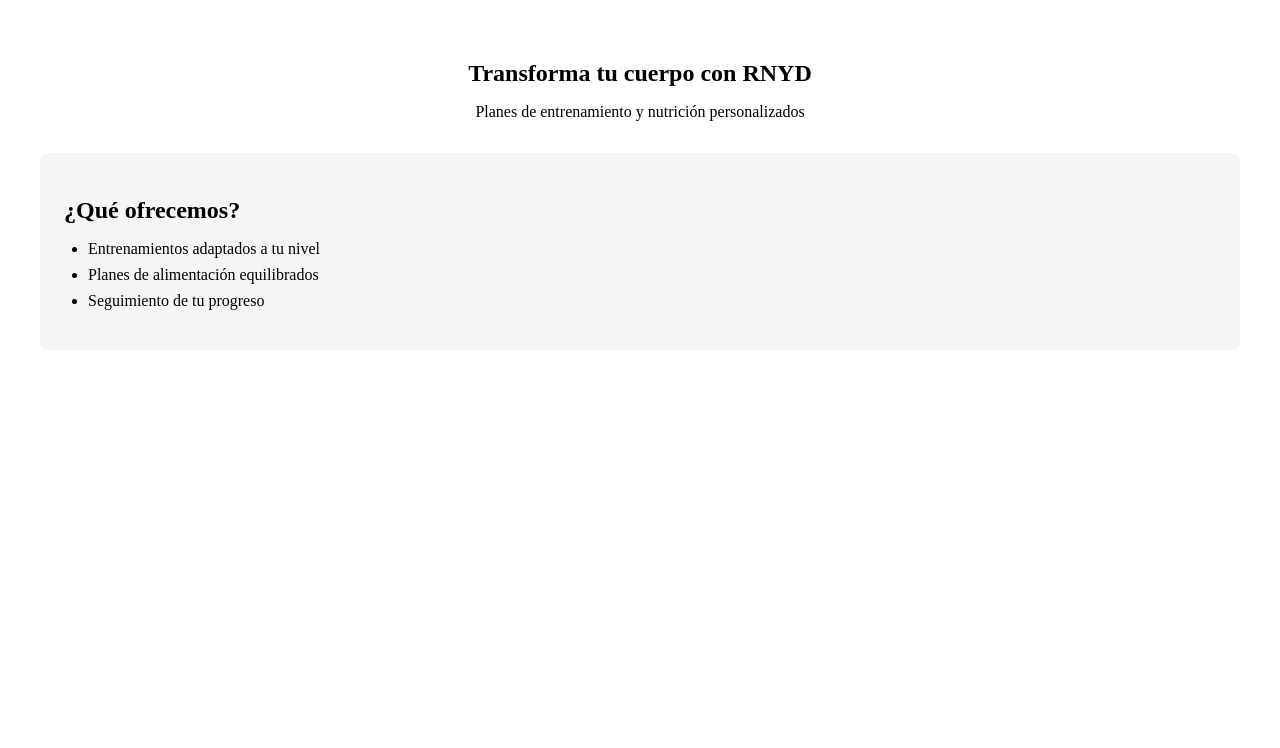
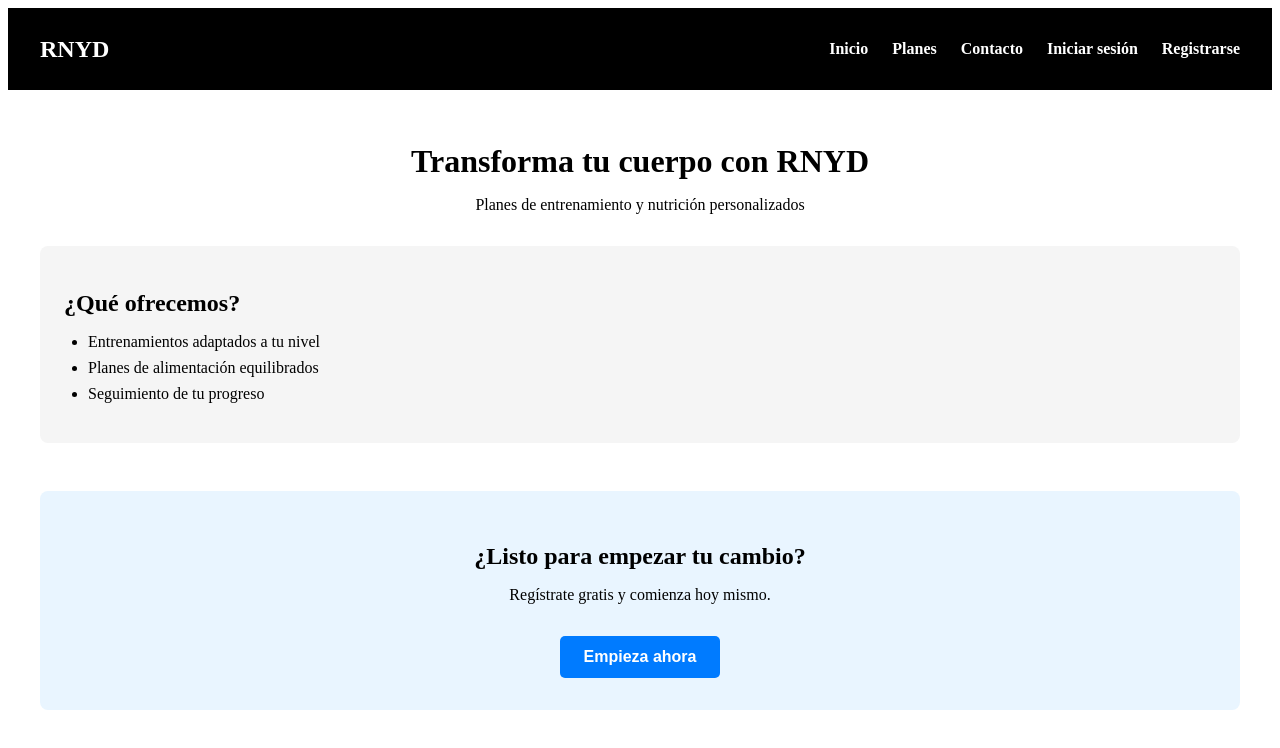
Before and after one commit to rmoralesinformatica/RNYD-Front, an Angular app: page / in a window 1280 px wide. Shown: the top 748 px of the page. Built offline with nearby package versions, Linux system fonts and the light colour scheme.

Commit message:
shared: creado componente Header con menú de navegación superior

```diff
--- a/src/app/guest/guest.module.ts
+++ b/src/app/guest/guest.module.ts
@@ -2,12 +2,14 @@ import { NgModule } from '@angular/core';
 import { CommonModule } from '@angular/common';
 import { GuestRoutingModule } from './guest-routing.module';
 import { HomeComponent } from './home/home.component';
+import { SharedModule } from '../shared/shared.module';
 
 @NgModule({
   declarations: [HomeComponent],
   imports: [
     CommonModule,
-    GuestRoutingModule
+    GuestRoutingModule,
+    SharedModule
   ]
 })
 export class GuestModule {}
--- a/src/app/guest/home/home.component.html
+++ b/src/app/guest/home/home.component.html
@@ -1,15 +1,24 @@
-<main class="home-container">
-  <section class="hero">
+<app-header></app-header>
+ <main class="home-container">
+
+  <div class="hero">
     <h1>Transforma tu cuerpo con RNYD</h1>
     <p>Planes de entrenamiento y nutrición personalizados</p>
-  </section>
+  </div>
 
-  <section class="features">
+  <div class="features">
     <h2>¿Qué ofrecemos?</h2>
     <ul>
       <li>Entrenamientos adaptados a tu nivel</li>
       <li>Planes de alimentación equilibrados</li>
       <li>Seguimiento de tu progreso</li>
     </ul>
-  </section>
+  </div>
+
+  <div class="cta">
+    <h2>¿Listo para empezar tu cambio?</h2>
+    <p>Regístrate gratis y comienza hoy mismo.</p>
+    <button class="main-btn">Empieza ahora</button>
+  </div>
+
 </main>
--- a/src/app/guest/home/home.component.scss
+++ b/src/app/guest/home/home.component.scss
@@ -25,3 +25,22 @@
     margin-bottom: 0.5rem;
   }
 }
+.cta {
+  margin-top: 3rem;
+  text-align: center;
+  background-color: #e9f5ff;
+  padding: 2rem;
+  border-radius: 8px;
+
+  .main-btn {
+    margin-top: 1rem;
+    padding: 0.75rem 1.5rem;
+    font-size: 1rem;
+    background-color: #007bff;
+    color: white;
+    border: none;
+    border-radius: 5px;
+    cursor: pointer;
+    font-weight: bold;
+  }
+}
--- /dev/null
+++ b/src/app/shared/header/header.component.html
@@ -0,0 +1,13 @@
+<header class="main-header">
+  <div class="logo">RNYD</div>
+
+  <nav class="main-nav">
+    <ul>
+      <li><a href="#">Inicio</a></li>
+      <li><a href="#">Planes</a></li>
+      <li><a href="#">Contacto</a></li>
+      <li><a href="#">Iniciar sesión</a></li>
+      <li><a href="#">Registrarse</a></li>
+    </ul>
+  </nav>
+</header>
--- /dev/null
+++ b/src/app/shared/header/header.component.scss
@@ -0,0 +1,29 @@
+.main-header {
+  display: flex;
+  justify-content: space-between;
+  align-items: center;
+  padding: 1rem 2rem;
+  background-color: #000;
+  color: white;
+
+  .logo {
+    font-size: 1.5rem;
+    font-weight: bold;
+  }
+
+  .main-nav ul {
+    list-style: none;
+    display: flex;
+    gap: 1.5rem;
+  }
+
+  .main-nav a {
+    color: white;
+    text-decoration: none;
+    font-weight: bold;
+  }
+
+  .main-nav a:hover {
+    text-decoration: underline;
+  }
+}
```
Also changed, not shown: src/app/shared/header/header.component.ts (added, +11 -0 lines), src/app/shared/shared.module.ts (added, +12 -0 lines).
